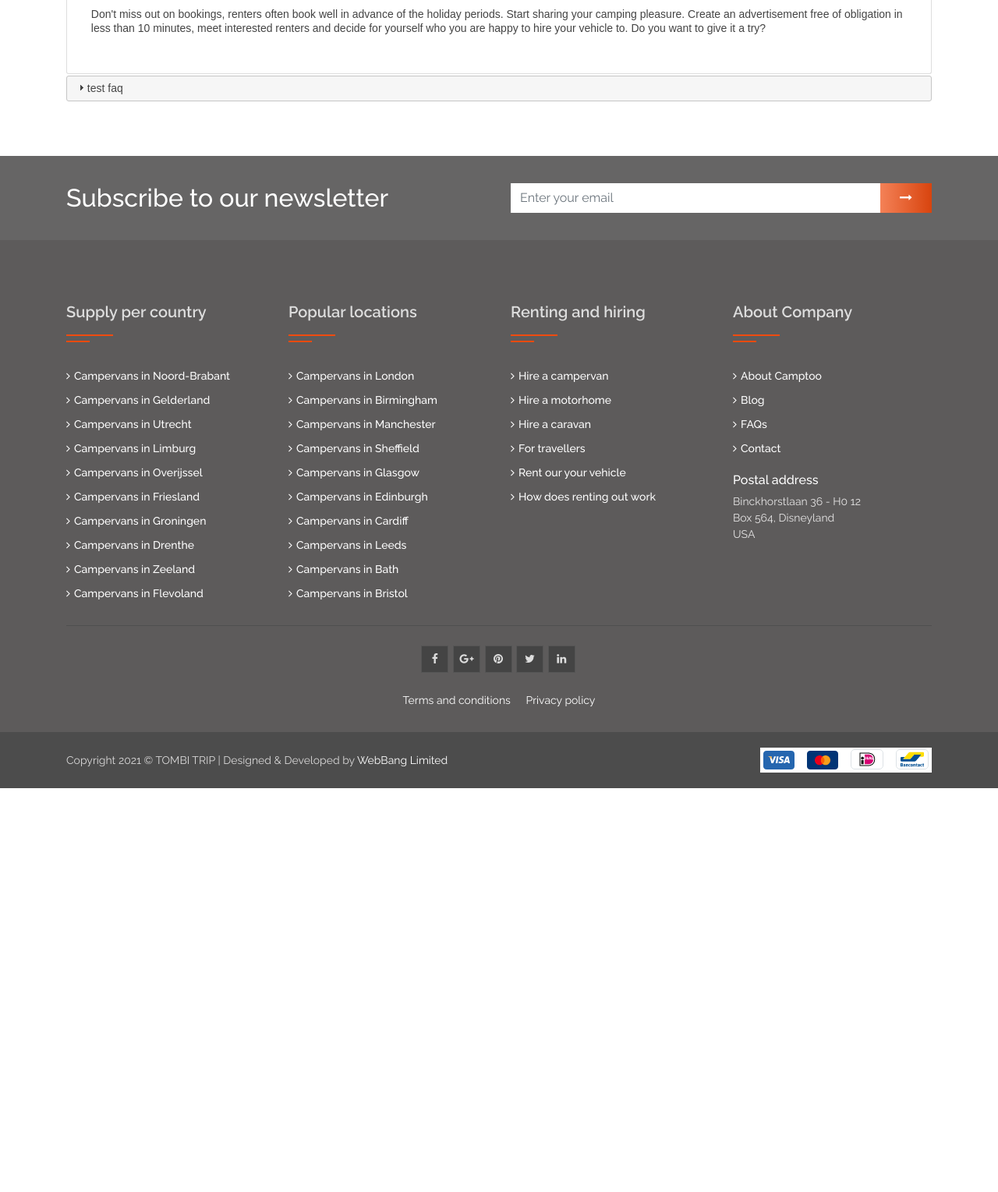
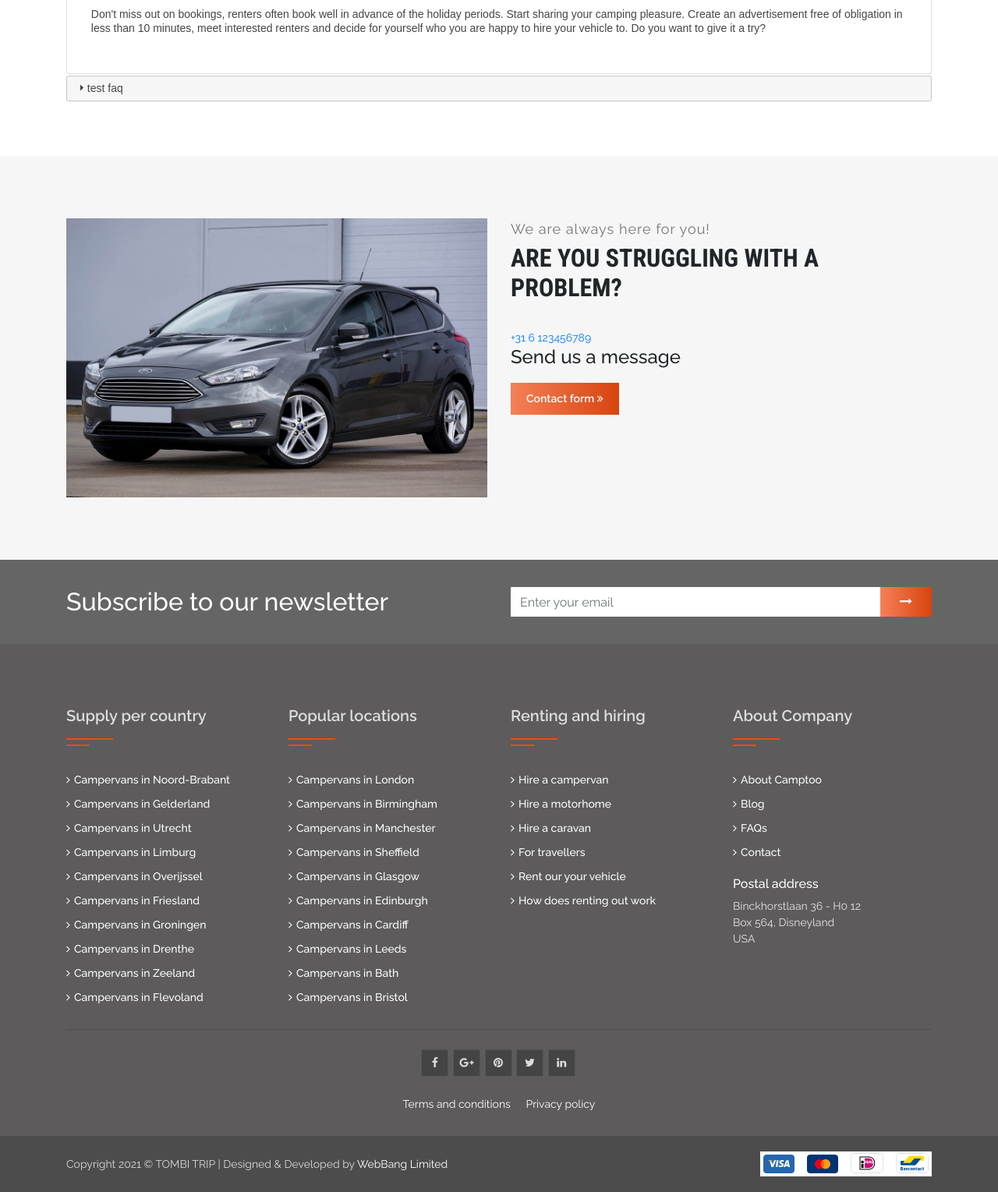
Before and after one commit to Sabbirdiu/tombitrip, a Django app: page /listvehicle/ in a window 1280 px wide. Shown: the part 3364-4893 px from the top of the page at 78% size. Before the commit the page ends 4375 px from the top, so only its background shows below. Run offline with Django 3.2, Linux system fonts and the light colour scheme; data comes from the database, SQL or seed files in the repository; both versions use the stored data as it was after the commit; some libraries are stand-ins or nearby versions.

Commit message:
Added message section

```diff
--- a/listvehicle/admin.py
+++ b/listvehicle/admin.py
@@ -1,8 +1,9 @@
 from django.contrib import admin
-from .models import Videos,About,Agents,Easysafe
+from .models import Videos,About,Agents,Easysafe,Message
 # Register your models here.
 
 admin.site.register(Videos)
 admin.site.register(About)
 admin.site.register(Agents)
 admin.site.register(Easysafe)
+admin.site.register(Message)
--- a/listvehicle/models.py
+++ b/listvehicle/models.py
@@ -34,3 +34,9 @@ class Easysafe(models.Model):
     image = models.ImageField(blank=True,null=True,upload_to='photos/%Y/%m/%d/')
     def __str__(self):
         return self.title
+class Message(models.Model):
+    title = models.CharField(max_length=100)
+    phone = models.CharField(max_length=100)
+    image = models.ImageField(blank=True,null=True,upload_to='photos/%Y/%m/%d/')
+    def __str__(self):
+        return self.title
--- a/listvehicle/views.py
+++ b/listvehicle/views.py
@@ -1,5 +1,5 @@
 from django.shortcuts import render
-from .models import Videos,About,Agents,Easysafe
+from .models import Videos,About,Agents,Easysafe,Message
 from contact.models import Faq
 # Create your views here.
 def listvehicle(request):
@@ -7,11 +7,13 @@ def listvehicle(request):
     about = About.objects.get()
     safe = Easysafe.objects.get()
     faq = Faq.objects.all()
+    message = Message.objects.get()
     context ={
         'videos':videos,
         'about':about,
         'safe':safe,
         'faq' : faq,
+        'message':message
     }
     return render(request,'listvehicle/listvehicle.html',context)
 
--- a/templates/listvehicle/listvehicle.html
+++ b/templates/listvehicle/listvehicle.html
@@ -387,4 +387,28 @@
         </div>
         <!-- /container -->
     </div>
+
+      <!--contact us-->
+      <div class="problem-section bgf6 pt_80 pb_30">
+        <div class="container">
+            <div class="row">
+                <div class="col-lg-6 col-md-6 col-sm-12 col-12">
+                    <div class="image-tt pb_50">
+                        <img src=" {{message.image.url}}" alt="">
+                    </div>
+                </div>
+                <div class="col-lg-6 col-md-6 col-sm-12 col-12">
+                    <div class="headline pb_35">
+                        <p class="heading">We are always here for you!</p>
+                        <h1>{{message.title}}</h1>
+                    </div>
+                    <div class="text">
+                        <a href="tel:+31 6 123456789" class="tt-phone">{{message.phone}}</a>
+                        <h4>Send us a message</h4>
+                        <span class="quote-text"><a class="btn btn-primary quote-btn mt_10" href="{% url 'contact' %}" role="button">Contact form <i class="fa fa-angle-double-right" aria-hidden="true"></i></a></span>
+                    </div>
+                </div>
+            </div>
+        </div>
+    </div>
 {% endblock %}
```
Also changed, not shown: db.sqlite3, listvehicle/migrations/0006_message.py (added), media/photos/2021/03/18/car-6.jpeg (added).
